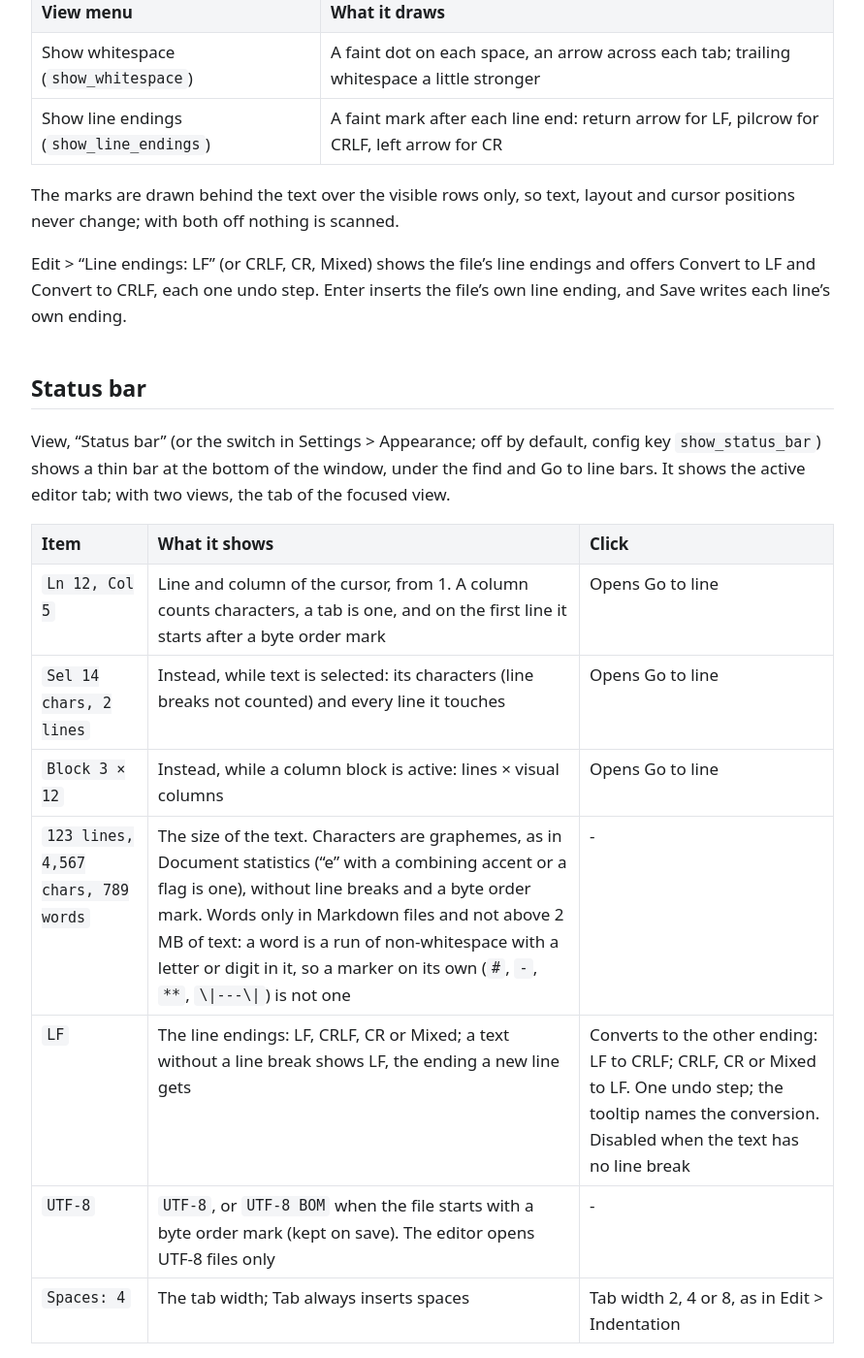
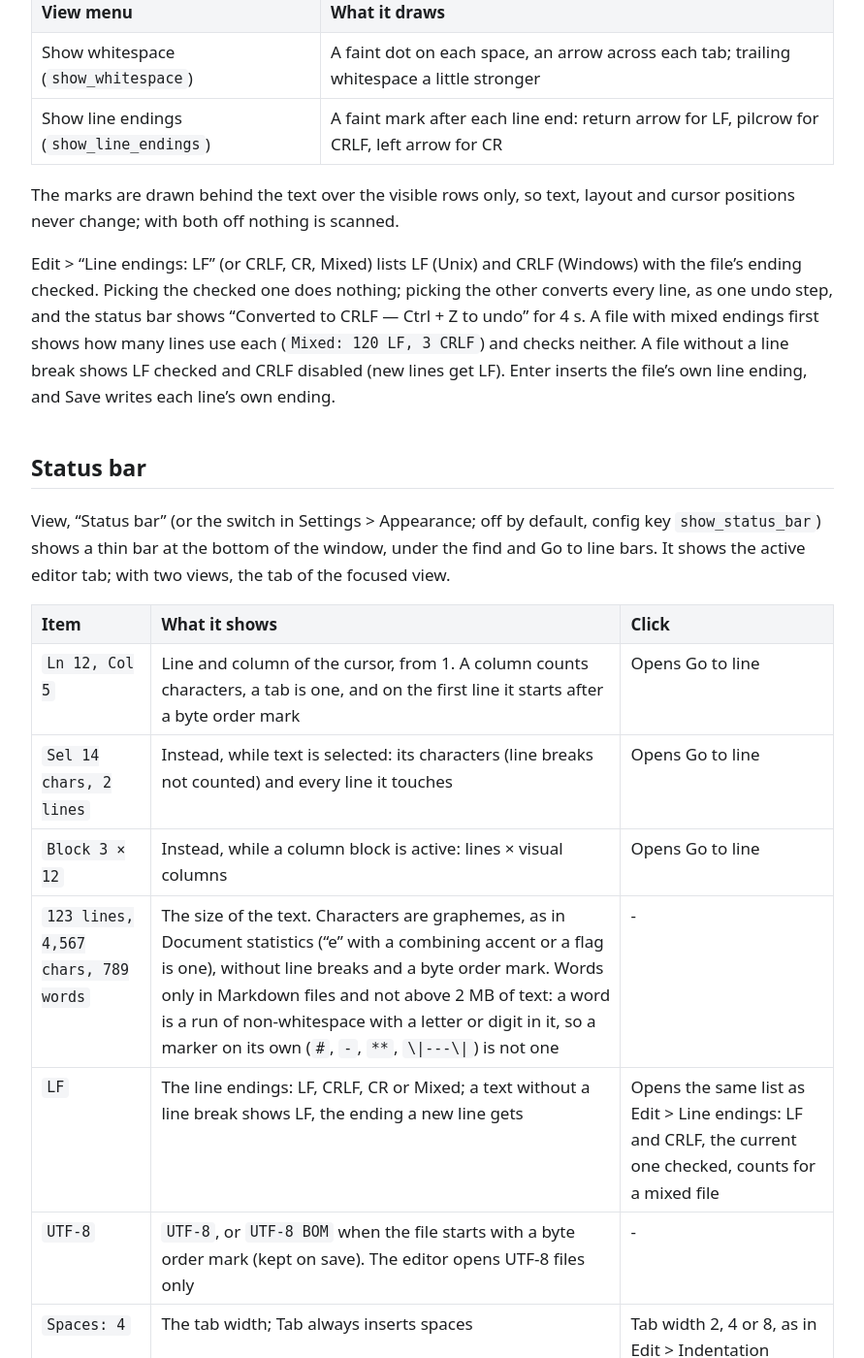
Before and after one commit to jwillmer/cosmic-desktop-extras, a Jekyll site: the page built from docs/text-editor.md, in a window 1280 px wide and 1400 px high, scrolled down 17410 px. Shown: the whole window at 97% size, without its empty margins (194-1085 px from the left). Built offline with Jekyll 4.4.1, drawn with Linux system fonts in a browser that asks for light colours; our own code applies the rules of GitHub Pages for plain Markdown files; some of the changed text lies outside the part shown.

Commit message:
Text Editor: pick the line ending from a list (patch 0131)
Clicking LF in the status bar, or Edit > Line endings, lists LF and
CRLF with the current one checked; picking the checked one does
nothing. Mixed files show the counts per kind. After a conversion the
bar notes it for 4 s with the undo key.

Co-Authored-By: Claude Opus 5.5 <noreply@anthropic.com>

```diff
--- a/docs/text-editor.md
+++ b/docs/text-editor.md
@@ -538,9 +538,12 @@ Like Notepad++ "Show symbol", both off by default and kept in the config:
 The marks are drawn behind the text over the visible rows only, so text, layout and cursor
 positions never change; with both off nothing is scanned.
 
-Edit > "Line endings: LF" (or CRLF, CR, Mixed) shows the file's line endings and offers Convert to
-LF and Convert to CRLF, each one undo step. Enter inserts the file's own line ending, and Save
-writes each line's own ending.
+Edit > "Line endings: LF" (or CRLF, CR, Mixed) lists LF (Unix) and CRLF (Windows) with the file's
+ending checked. Picking the checked one does nothing; picking the other converts every line, as one
+undo step, and the status bar shows "Converted to CRLF — Ctrl + Z to undo" for 4 s. A file with
+mixed endings first shows how many lines use each (`Mixed: 120 LF, 3 CRLF`) and checks neither. A
+file without a line break shows LF checked and CRLF disabled (new lines get LF). Enter inserts the
+file's own line ending, and Save writes each line's own ending.
 
 ## Status bar
 
@@ -554,7 +557,7 @@ bars. It shows the active editor tab; with two views, the tab of the focused vie
 | `Sel 14 chars, 2 lines` | Instead, while text is selected: its characters (line breaks not counted) and every line it touches | Opens Go to line |
 | `Block 3 × 12` | Instead, while a column block is active: lines × visual columns | Opens Go to line |
 | `123 lines, 4,567 chars, 789 words` | The size of the text. Characters are graphemes, as in Document statistics ("e" with a combining accent or a flag is one), without line breaks and a byte order mark. Words only in Markdown files and not above 2 MB of text: a word is a run of non-whitespace with a letter or digit in it, so a marker on its own (`#`, `-`, `**`, `\|---\|`) is not one | - |
-| `LF` | The line endings: LF, CRLF, CR or Mixed; a text without a line break shows LF, the ending a new line gets | Converts to the other ending: LF to CRLF; CRLF, CR or Mixed to LF. One undo step; the tooltip names the conversion. Disabled when the text has no line break |
+| `LF` | The line endings: LF, CRLF, CR or Mixed; a text without a line break shows LF, the ending a new line gets | Opens the same list as Edit > Line endings: LF and CRLF, the current one checked, counts for a mixed file |
 | `UTF-8` | `UTF-8`, or `UTF-8 BOM` when the file starts with a byte order mark (kept on save). The editor opens UTF-8 files only | - |
 | `Spaces: 4` | The tab width; Tab always inserts spaces | Tab width 2, 4 or 8, as in Edit > Indentation |
 
@@ -692,7 +695,7 @@ A Markdown file can come from anywhere, so a click in the preview never runs any
 | `0118` Markdown editing | Backspace after a list marker and Enter in indented code blocks (`md_lists.rs`); new `src/md_table.rs` (Tab, Shift+Tab, Enter, alignment, Format table; `Cargo.toml` adds `unicode-width`, already in the dependency tree); the shared edit helper unfolds what it changes (`md_edit.rs`); "/" Code block cursor after the fence (`slash_menu.rs`); keys in `text_box.rs`, menu entry in `menu.rs`; tests |
 | `0119` Typing in Preview | A key typed in Preview switches to Source and goes in at the end of the top block (`markdown.rs`, `main.rs`); not while a menu, dialog or the settings are open; tests |
 | `0120` Markdown shortcuts panel | New `src/md_shortcuts.rs`: a context drawer page with every Markdown key, grouped as Text, Headings, Lists, Tables and Blocks, keycaps from the `key_bind.rs` constants; F1, a View menu entry (`menu.rs`) and a Show button in Settings > Markdown (`markdown.rs`); the panel keeps the editor focused and typing; Escape with nothing to cancel in the editor closes the drawer or the find bar (`text_box.rs`, `main.rs`); English strings; tests |
-| `0121`–`0130` Go to line and status bar | New `src/goto_line.rs`: Ctrl+G (`key_bind.rs`) and Edit menu entry (`menu.rs`) open the bar, `42` or `42:7`, clamped, folds open (0121); a Preview-only Markdown tab switches to Split first (0123); columns start after a byte order mark and the jump ends a column block (0127). New `src/status_bar.rs`: cursor, selection, block, counts, line ending, encoding and indentation texts with a cache per text generation (0122); the bar under the text, View menu entry and Settings switch (`config.rs` `show_status_bar`), edits reported from `text_box.rs` and `tab.rs` (0124); characters counted as graphemes (0125); click menus for line endings and tab width (`menu.rs`, 0126); selection count without line breaks (0127); counts again 300 ms after typing pauses, selection size cached, only lines above 2 MB selected (0128); click the line ending to convert (0129); menus regrouped in submenus (Close, Markdown, JSON, Folding, Views), line endings and indentation in Edit (0130); English strings; tests |
+| `0121`–`0131` Go to line and status bar | New `src/goto_line.rs`: Ctrl+G (`key_bind.rs`) and Edit menu entry (`menu.rs`) open the bar, `42` or `42:7`, clamped, folds open (0121); a Preview-only Markdown tab switches to Split first (0123); columns start after a byte order mark and the jump ends a column block (0127). New `src/status_bar.rs`: cursor, selection, block, counts, line ending, encoding and indentation texts with a cache per text generation (0122); the bar under the text, View menu entry and Settings switch (`config.rs` `show_status_bar`), edits reported from `text_box.rs` and `tab.rs` (0124); characters counted as graphemes (0125); click menus for line endings and tab width (`menu.rs`, 0126); selection count without line breaks (0127); counts again 300 ms after typing pauses, selection size cached, only lines above 2 MB selected (0128); click the line ending to convert (0129); menus regrouped in submenus (Close, Markdown, JSON, Folding, Views), line endings and indentation in Edit (0130); line endings picked from a list with the current one checked, counts for mixed files, a 4 s note after converting (0131); English strings; tests |
 | `patches-cosmic-files/0002-…` | Open dialog: Enter on the typed path of an existing file opens it; test |
 | `patches-cosmic-files/0003-…` | File dialogs: typing `/` or `~` in the file list opens the location box with it; test |
 | `patches-cosmic-files/0004-…` | File dialogs: Ctrl+V opens, shows or fills in a path from the clipboard (new `src/paste_path.rs`, hook in `dialog.rs`); Ctrl+L and the edit button select the path (`tab.rs`); tests |
```
Also changed, not shown: text-editor/README.md, 1 other file.
